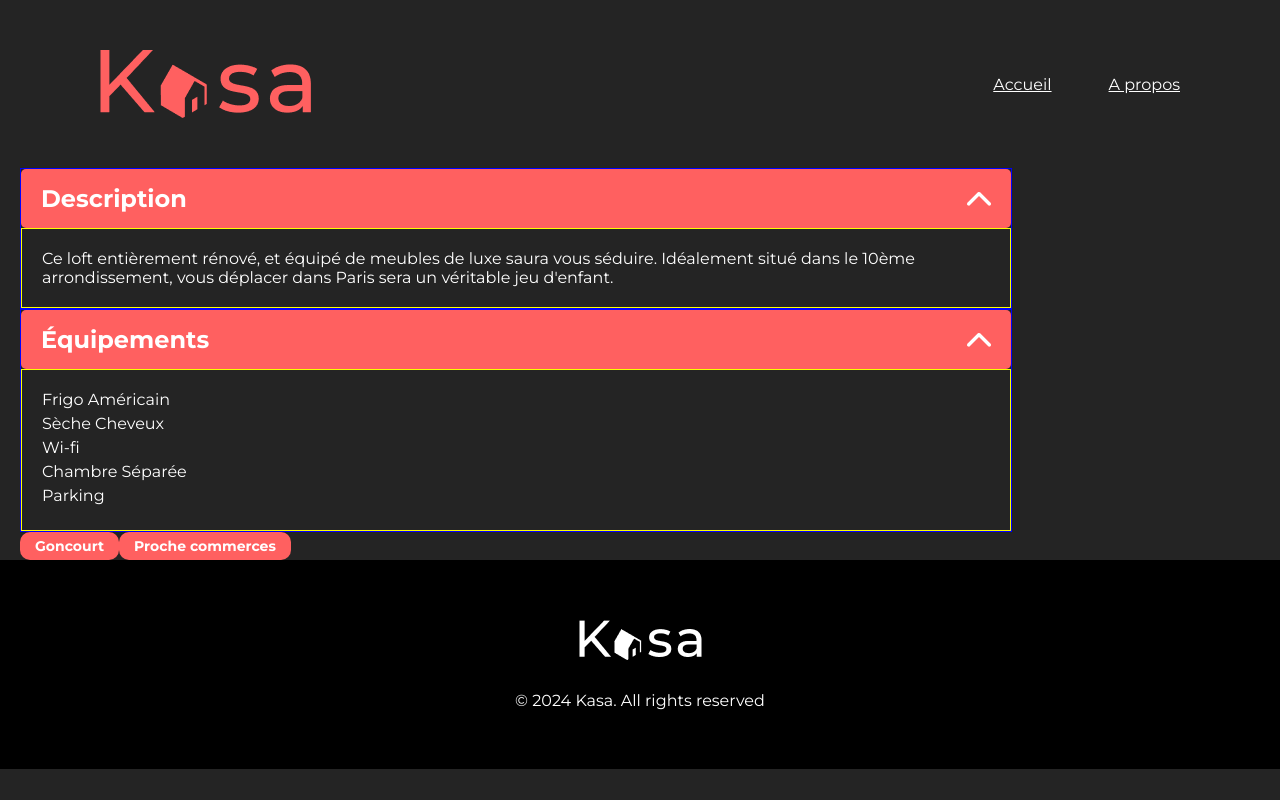
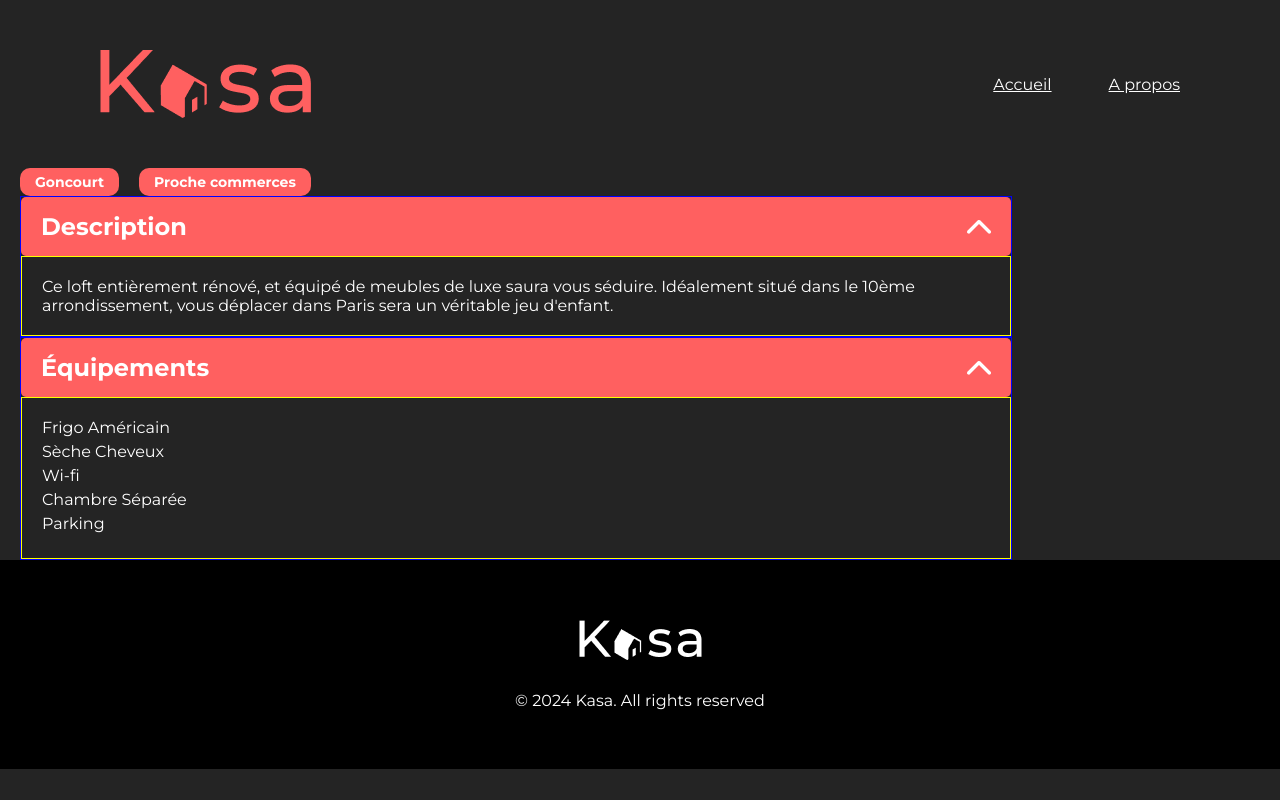
Before and after one commit to jeremie-00/kasa, a React (Vite) app: page /location/0979876d in a window 1280 px wide. Built offline with nearby package versions, Linux system fonts and the light colour scheme.

Commit message:
ajout div pour les tag

```diff
--- a/src/App.css
+++ b/src/App.css
@@ -197,4 +197,13 @@
   flex-direction: column;
   align-items: center;
   width: 100%;
+}
+
+.flexRow {
+  display: flex;
+  align-items: center;
+}
+
+.gap-20 {
+  gap: 20px;
 }/*# sourceMappingURL=App.css.map */
--- a/src/App.scss
+++ b/src/App.scss
@@ -27,3 +27,11 @@
   align-items: center;
   width: 100%;
 }
+
+.flexRow {
+  display: flex;
+  align-items: center;
+}
+.gap-20 {
+  gap: 20px;
+}
--- a/src/pages/location.jsx
+++ b/src/pages/location.jsx
@@ -29,6 +29,11 @@ export default function Location() {
                         if (locationData) {
                             return (
                                 <>
+                                <div className="flexRow gap-20">
+                                    {tags.map((txt, index) => (
+                                        <Tag key={index} txt={txt} />
+                                    ))}
+                                </div>
                                     <Collaps
                                         key={locationData.id + "description"}
                                         title="Description"
@@ -46,11 +51,6 @@ export default function Location() {
                                             ))}
                                         </ul>
                                     </Collaps>
-
-                                    {tags.map((txt, index) =>  (
-                                        <Tag key={index} txt={txt} />
-                                    ))}
-
                                 </>
 
                             );
```
Also changed, not shown: 1 other file (tests, documents, lock files or other folders).
